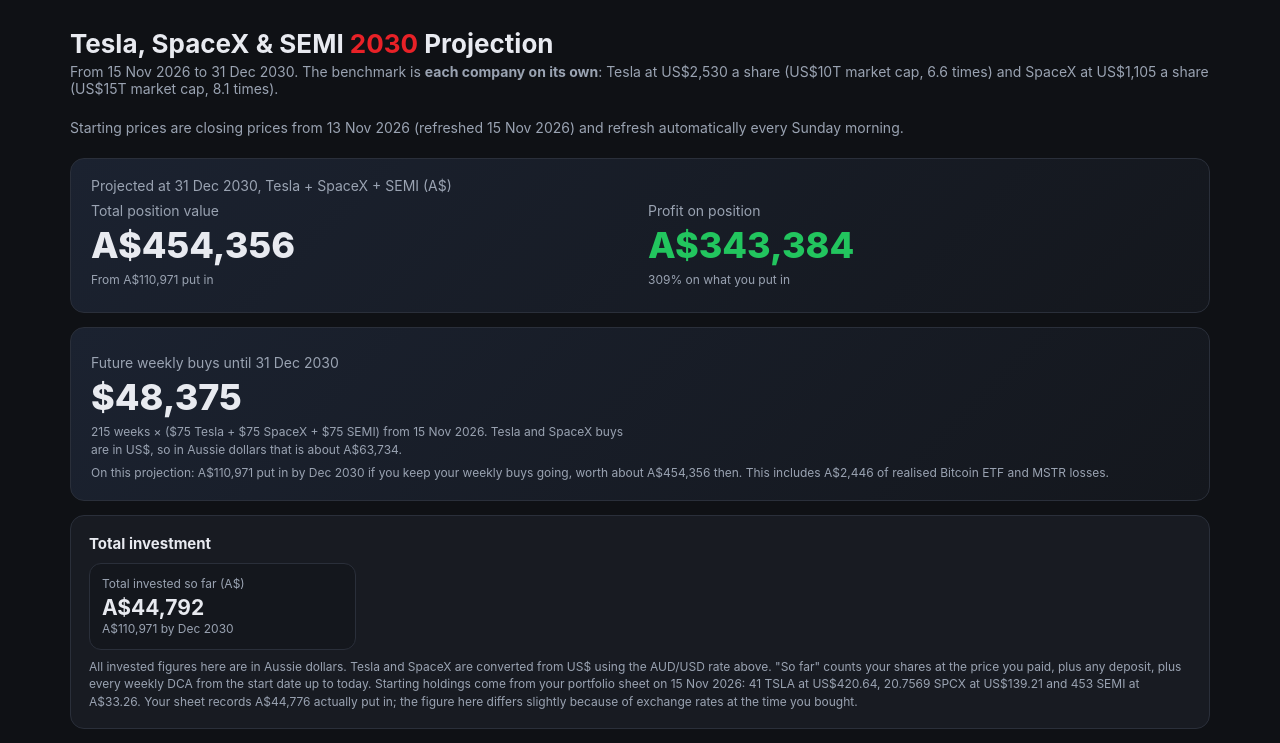
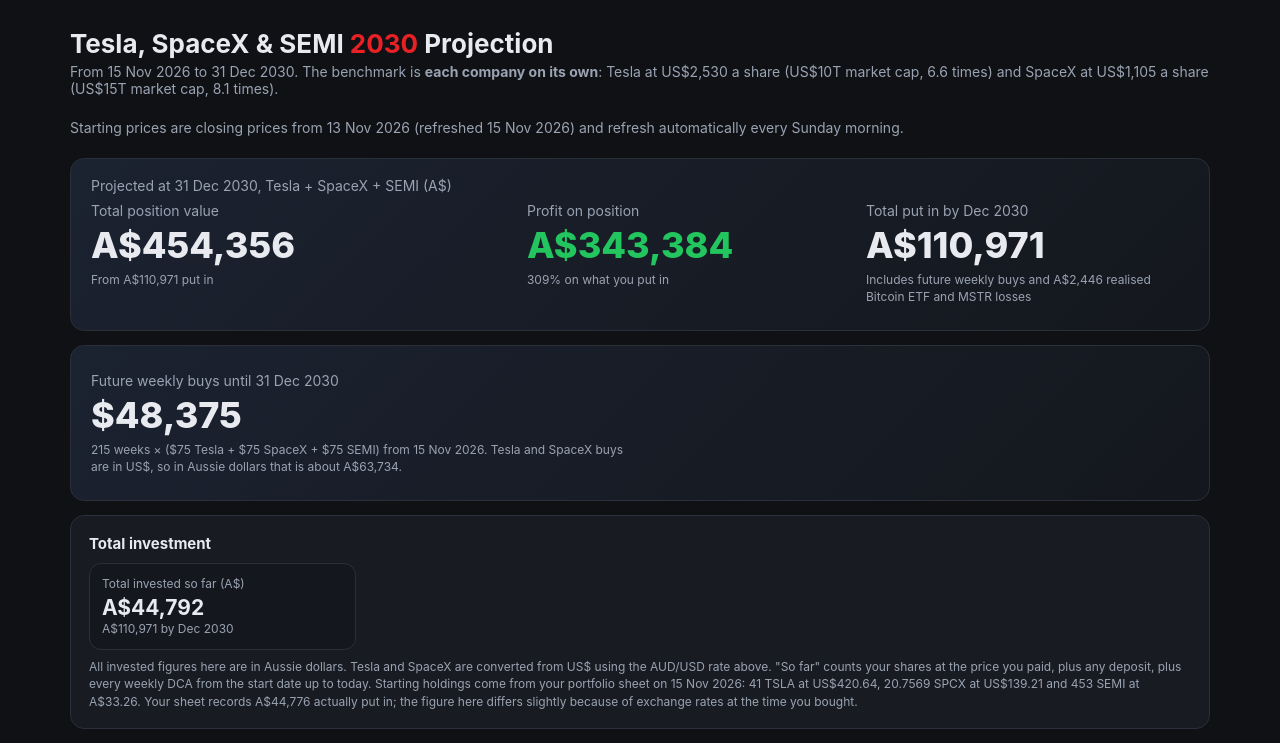
Before and after one commit to bobbyboy14/dca-3cfaf362, a plain HTML site: page tesla-2030.html in a window 1280 px wide. Shown: the top 743 px of the page. Drawn offline with Linux system fonts and the light colour scheme.

Commit message:
Tesla 2030: total put in by 2030 next to profit

```diff
--- a/tesla-2030.html
+++ b/tesla-2030.html
@@ -33,8 +33,8 @@ canvas{width:100%;height:380px;display:block}.legend{display:flex;gap:14px;font-
 <h1>Tesla, SpaceX &amp; SEMI <span>2030</span> Projection</h1>
 <div class="sub" id="sub"></div><div class="sub" id="pxinfo"><!--PX-->Starting prices are closing prices from 13 Nov 2026 (refreshed 15 Nov 2026) and refresh automatically every Sunday morning.<!--/PX--></div>
 <div class="top">
-<div class="hero"><div class="k">Projected at 31 Dec 2030, Tesla + SpaceX + SEMI (A$)</div><div class="h3c" style="grid-template-columns:1fr 1fr"><div><div class="k">Total position value</div><div class="big" id="rVal"></div><div class="small" id="rValS"></div></div><div><div class="k">Profit on position</div><div class="big" id="rPr"></div><div class="small" id="rPrS"></div></div></div></div>
-<div class="hero"><div class="h3c" style="grid-template-columns:1fr 1fr"><div><div class="k">Future weekly buys until 31 Dec 2030</div><div class="big" id="futDca"></div><div class="small" id="futDcaS"></div></div></div><div class="small" id="heroAll30"></div></div>
+<div class="hero"><div class="k">Projected at 31 Dec 2030, Tesla + SpaceX + SEMI (A$)</div><div class="h3c" style="grid-template-columns:1.3fr 1fr 1fr"><div><div class="k">Total position value</div><div class="big" id="rVal"></div><div class="small" id="rValS"></div></div><div><div class="k">Profit on position</div><div class="big" id="rPr"></div><div class="small" id="rPrS"></div></div><div><div class="k">Total put in by Dec 2030</div><div class="big" id="rInv"></div><div class="small" id="rInvS"></div></div></div></div>
+<div class="hero"><div class="h3c" style="grid-template-columns:1fr 1fr"><div><div class="k">Future weekly buys until 31 Dec 2030</div><div class="big" id="futDca"></div><div class="small" id="futDcaS"></div></div></div></div>
  <div class="card"><h3>Total investment</h3>
   <div class="inv" style="grid-template-columns:1fr">
    <div class="stat"><div class="k">Total invested so far (A$)</div><div class="v" id="iAll"></div><div class="small" id="iAll30"></div></div>
@@ -150,7 +150,7 @@ function calc(){
  track("trM","SEMI",Mx,1);draw("cM",Mx,"#2dd4bf");
  const A=v=>"A"+fmt(v/fx);
 
- $("iAll").textContent=A(invNow);$("iAll30").textContent=A(inv)+" by Dec 2030";$("heroAll30").textContent="On this projection: "+A(inv)+" put in by Dec 2030 if you keep your weekly buys going, worth about "+A(val)+" then. This includes A"+fmt(g("loss"))+" of realised Bitcoin ETF and MSTR losses.";
+ $("iAll").textContent=A(invNow);$("iAll30").textContent=A(inv)+" by Dec 2030";$("rInv").textContent=A(inv);$("rInvS").textContent="Includes future weekly buys and A"+fmt(g("loss"))+" realised Bitcoin ETF and MSTR losses";
  $("rTP").textContent=A(T.price);$("rTX").textContent="US"+fmt(T.price)+", "+(T.price/(g("t_p0")||1)).toFixed(1)+"x the start price";
  $("rTB").textContent="A"+fmt(T.be/fx,2);$("rTS").textContent="US"+fmt(T.be,2)+", "+T.sh.toFixed(2)+" shares";
  $("rVal").textContent=A(val);$("rValS").textContent="From "+A(inv)+" put in";
```
